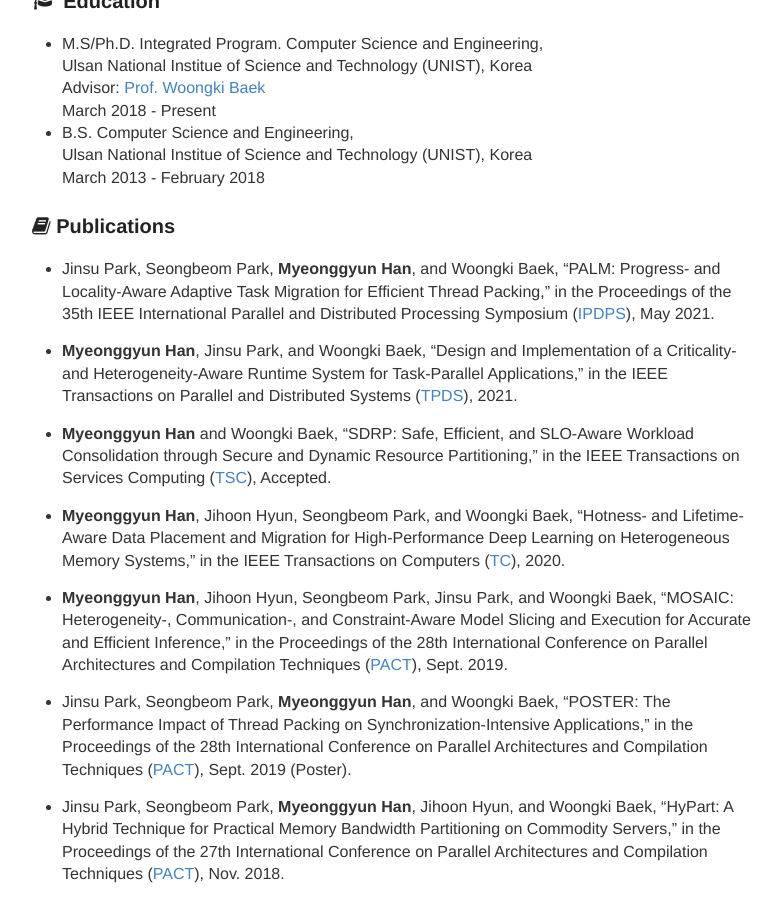
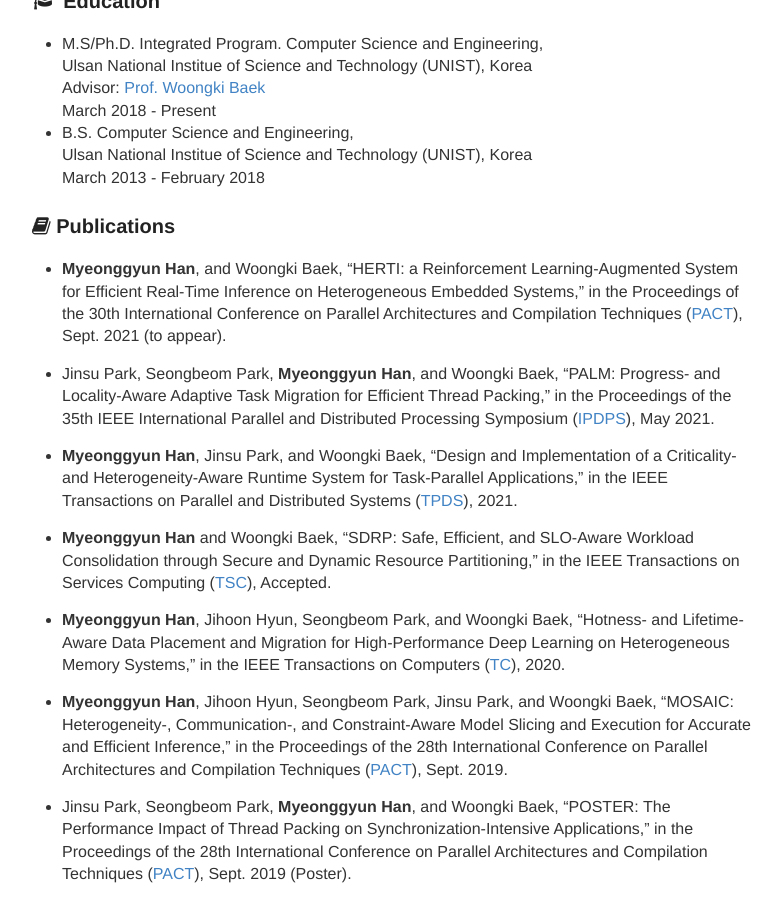
Before and after one commit to myeonggyunhan/myeonggyunhan.github.io, a Jekyll site: the page built from _posts/2021-07-16-Profile.md, in a window 1280 px wide and 900 px high, scrolled down 529 px. Shown: the whole window, without its empty margins (248-1029 px from the left). Built offline with Jekyll 4.4.1, drawn with Linux system fonts in a browser that asks for light colours; nearby versions of some CDN libraries.

Commit message:
Add new publication (HERTI, PACT'21)

```diff
--- a/_posts/2021-02-07-Profile.md
+++ b/_posts/2021-07-16-Profile.md
@@ -24,6 +24,8 @@
     March 2013 - February 2018
 
 ### <i class="fa fa-book"></i> Publications
+
+  - **Myeonggyun Han**, and Woongki Baek, "HERTI: a Reinforcement Learning-Augmented System for Efficient Real-Time Inference on Heterogeneous Embedded Systems," in the Proceedings of the 30th International Conference on Parallel Architectures and Compilation Techniques ([PACT](http://pact21.snu.ac.kr/)), Sept. 2021 (to appear).
 
   - Jinsu Park, Seongbeom Park, **Myeonggyun Han**, and Woongki Baek, "PALM: Progress- and Locality-Aware Adaptive Task Migration for Efficient Thread Packing," in the Proceedings of the 35th IEEE International Parallel and Distributed Processing Symposium ([IPDPS](https://www.ipdps.org/)), May 2021.
 
```
Also changed, not shown: README.md, 4 other files.
